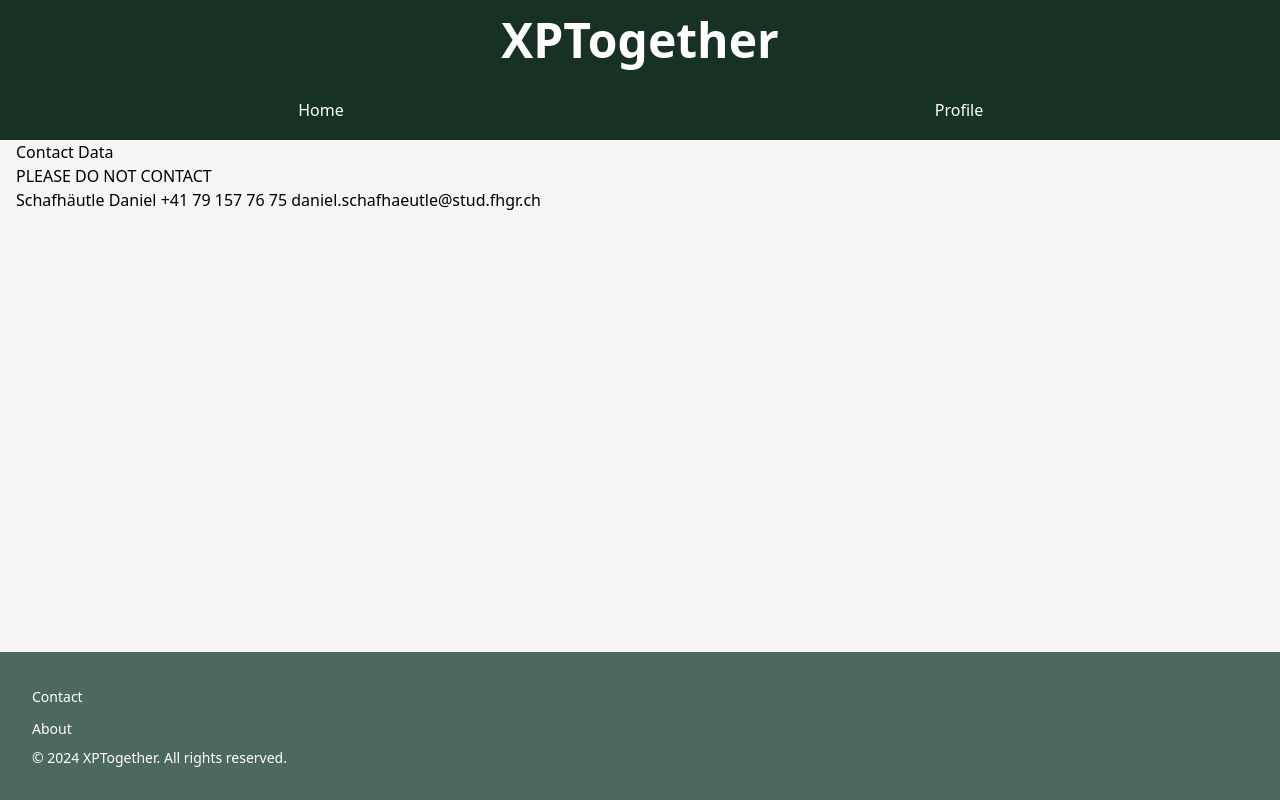
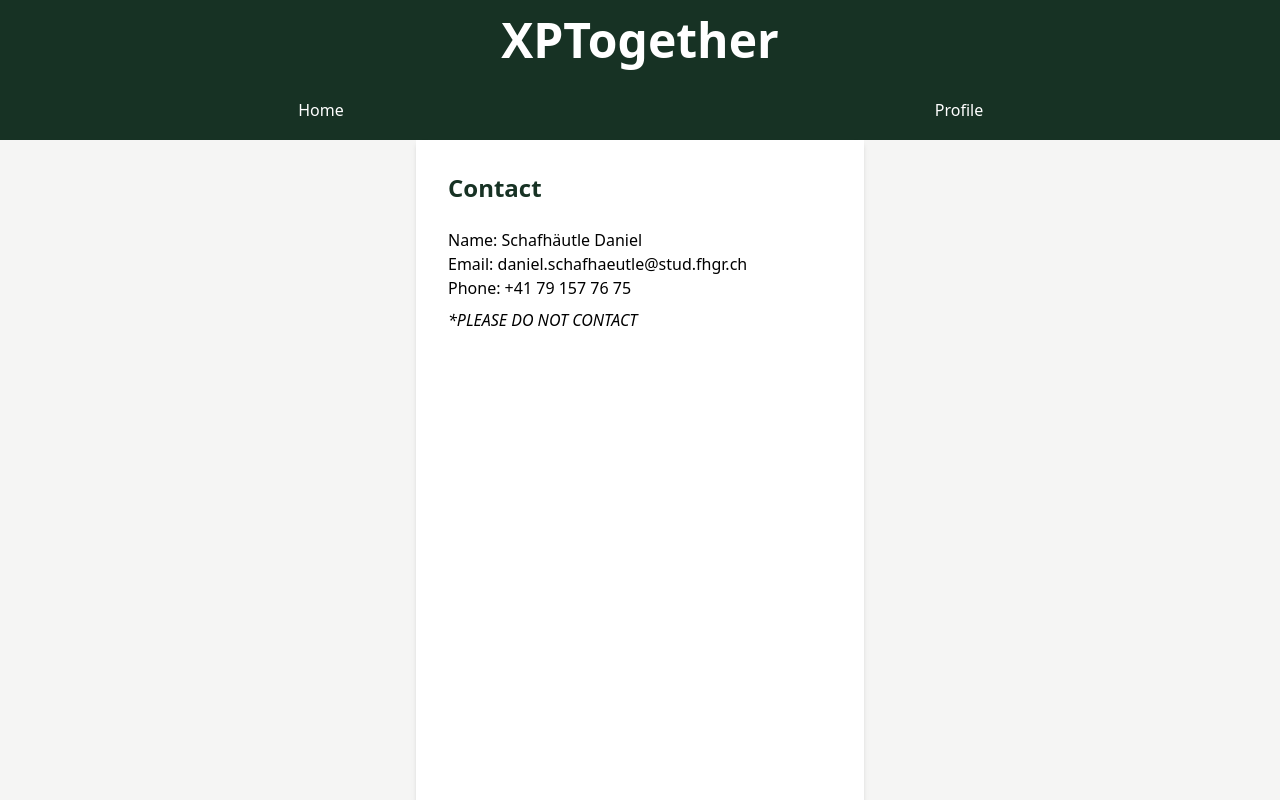
Before and after one commit to danielschafi/experiences, a Nuxt app: page /contact in a window 1280 px wide. Shown: the top 800 px of the page. Built offline with nearby package versions, Linux system fonts and the light colour scheme; no server answers.

Commit message:
contact & about

```diff
--- a/pages/about.vue
+++ b/pages/about.vue
@@ -1,6 +1,14 @@
 <template>
-  <div>
-    about me
+  <div class="flex items-center justify-center min-h-full bg-lightgray">
+    <div class="w-full max-w-4xl p-8 min-h-screen bg-white shadow-md">
+      <h1 class="mb-6 text-2xl font-bold text-emerald">Welcome to XPTogether: Experience Life Together! </h1>
+      <p>
+        Are you ready to dive into extraordinary adventures? <br>At XPTogether, we connect you with like-minded individuals eager to share unforgettable experiences. Discover activities ranging from hiking trips and cooking classes to game nights and book clubs, everything you can imagine. <br>
+        Have a passion to share? Create and host your own events! Meet new friends, expand your social circle, and embrace the excitement of spontaneous adventures. Our community celebrates diversity, inclusivity, and the joy of living life to the fullest. <br>
+        Start your journey with XPTogether, where every moment is an opportunity to Experience Together!
+      </p>
+
+    </div>
   </div>
 </template>
 
--- a/pages/contact.vue
+++ b/pages/contact.vue
@@ -1,10 +1,21 @@
 <template>
-  <div>
-    <h2>Contact Data</h2>
-    <p>PLEASE DO NOT CONTACT</p>
-    Schafhäutle Daniel
-    +41 79 157 76 75
-    daniel.schafhaeutle@stud.fhgr.ch
+  <div class="flex items-center justify-center min-h-full bg-lightgray">
+    <div class="w-full max-w-md p-8 min-h-screen bg-white shadow-md">
+      <h1 class="mb-6 text-2xl font-bold text-emerald">Contact</h1>
+        <div class="block">
+          <label>Name: </label>Schafhäutle Daniel
+        </div>
+        <div class="block">
+          <label>Email: </label>daniel.schafhaeutle@stud.fhgr.ch
+        </div>
+        <div class="block">
+          <label>Phone: </label> +41 79 157 76 75
+        </div>
+        <div class="  text-black italic mt-2">
+          *PLEASE DO NOT CONTACT
+        </div>
+
+    </div>
   </div>
 </template>
 
--- a/pages/index.vue
+++ b/pages/index.vue
@@ -1,6 +1,6 @@
 <template>
   <div>
-    <button @click="goToAddExperiencePage" class="w-full p-2 mt-8  text-white rounded sm:w-full md:w-1/2 lg:w-1/3 xl:w-1/4 bg-emerald hover:bg-eucalyptus transition-colors duration-200 ease-in-out">Create Experience</Button>
+    <button @click="goToAddExperiencePage" class="p-2 mt-8  text-white rounded sm:w-full md:w-1/2 lg:w-1/3 xl:w-1/4 bg-emerald hover:bg-eucalyptus transition-colors duration-200 ease-in-out">Create Experience</Button>
     <ExperienceCardsView />
   </div>
 </template>
```
